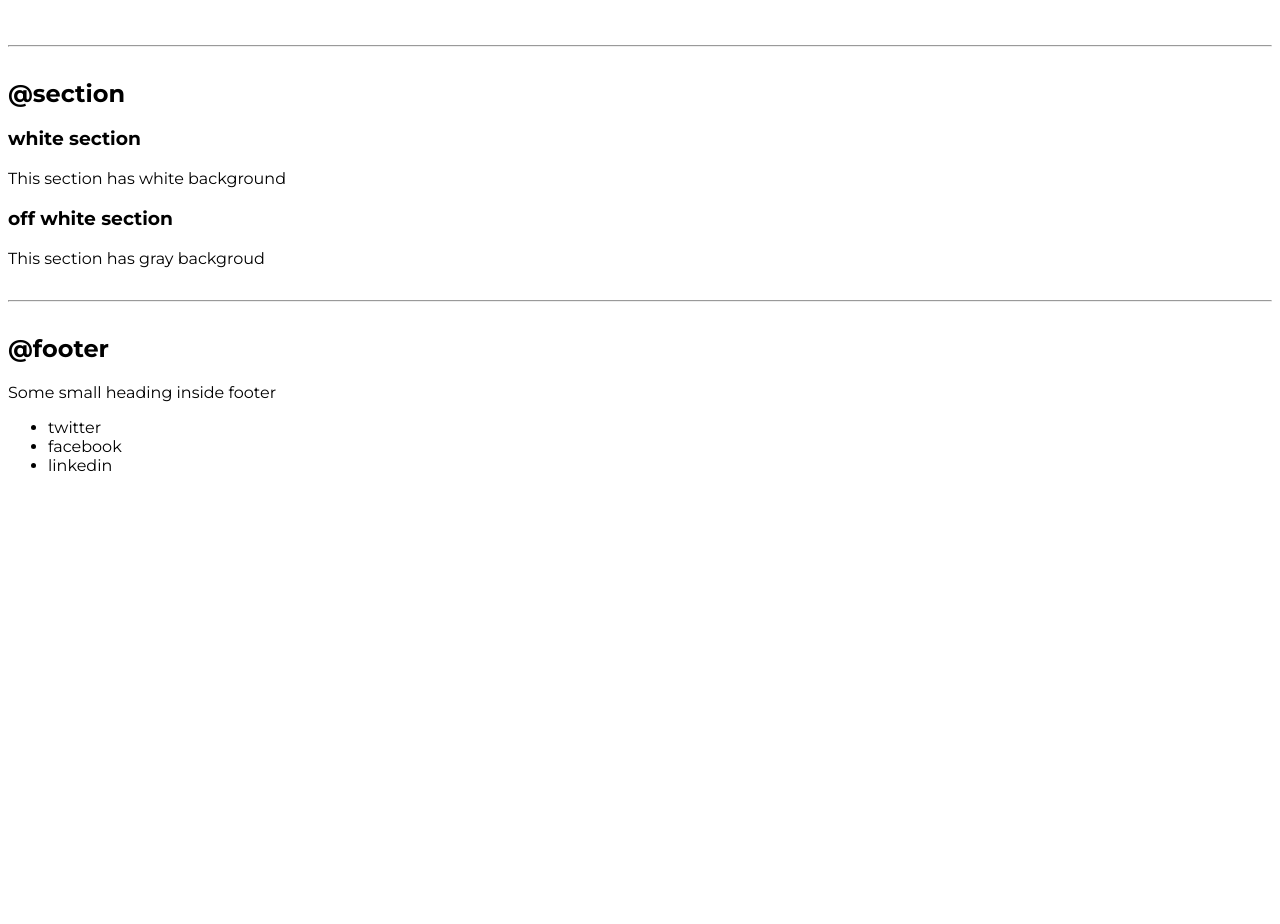
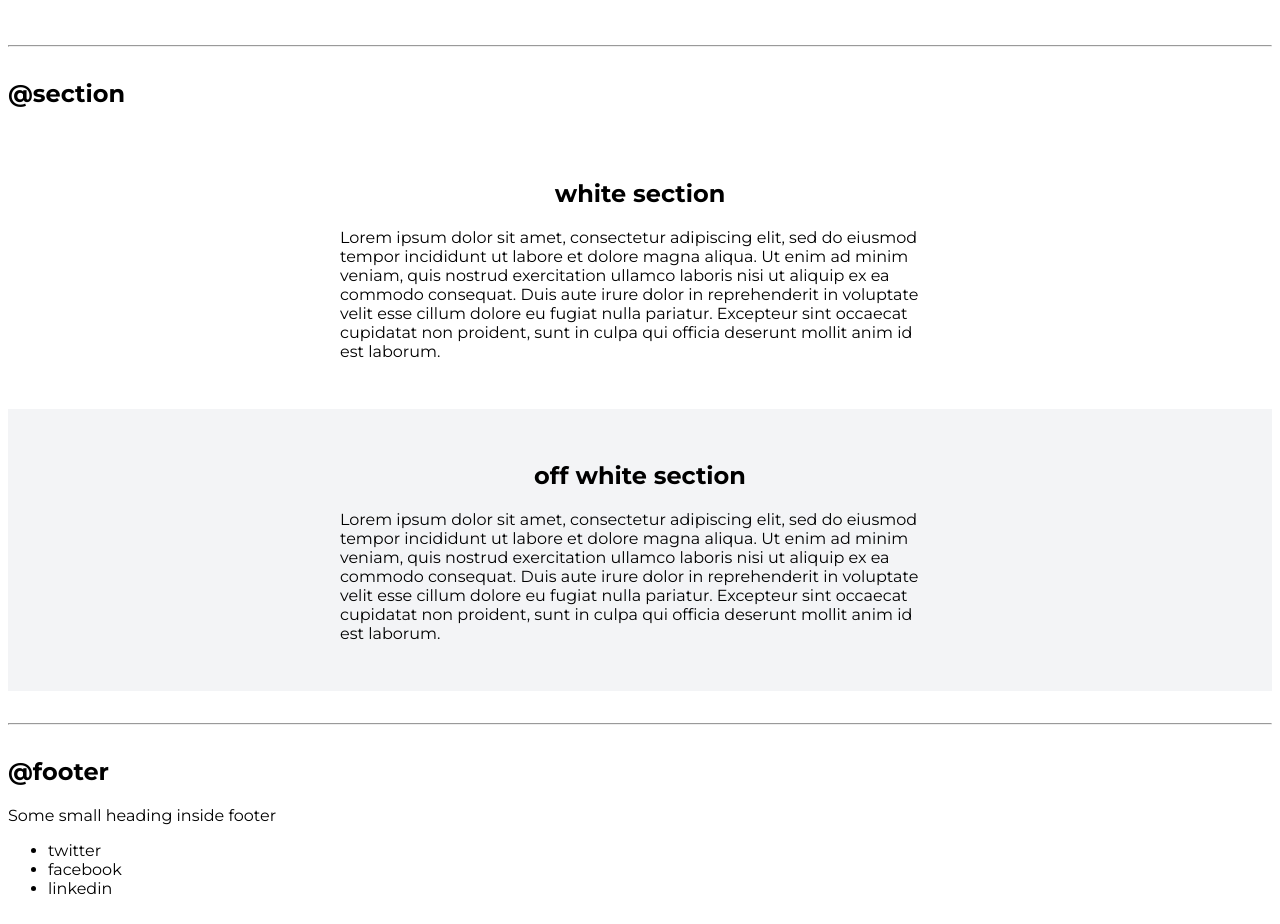
Before and after one commit to MadhushreeKunder/madhushree-kunder-portfolio, a plain HTML site: page index.html in a window 1280 px wide. Shown: the part 1940-2864 px from the top of the page. Before the commit the page ends 2839 px from the top, so only its background shows below. Drawn offline with Linux system fonts and the light colour scheme.

Commit message:
sections

```diff
--- a/index.html
+++ b/index.html
@@ -94,20 +94,27 @@
 
     <header class="hero">
         <img class="hero-img" src="images/hero-image.svg" />
-        <h1 class="hero-heading">Madhushree Kunder the <span style="color: var(--primary-color)">Web Developer</span></h1>
+        <h1 class="hero-heading">Madhushree Kunder the <span style="color: var(--primary-color)">Web Developer</span>
+        </h1>
     </header>
 
     <hr>
     <h2>@section</h2>
 
-    <section>
-        <h3>white section</h3>
-        <p>This section has white background</p>
+    <section class="section">
+        <div class="container container-center">
+            <h1>white section</h3>
+                <p>Lorem ipsum dolor sit amet, consectetur adipiscing elit, sed do eiusmod tempor incididunt ut labore et dolore magna aliqua. Ut enim ad minim veniam, quis nostrud exercitation ullamco laboris nisi ut aliquip ex ea commodo consequat. Duis aute irure dolor in reprehenderit in voluptate velit esse cillum dolore eu fugiat nulla pariatur. Excepteur sint occaecat cupidatat non proident, sunt in culpa qui officia deserunt mollit anim id est laborum.</p>
+        </div>
+
     </section>
 
-    <section>
-        <h3>off white section</h3>
-        <p>This section has gray backgroud</p>
+    <section class="section ow">
+        <div class="container container-center">
+            <h1>off white section</h3>
+                <p>Lorem ipsum dolor sit amet, consectetur adipiscing elit, sed do eiusmod tempor incididunt ut labore et dolore magna aliqua. Ut enim ad minim veniam, quis nostrud exercitation ullamco laboris nisi ut aliquip ex ea commodo consequat. Duis aute irure dolor in reprehenderit in voluptate velit esse cillum dolore eu fugiat nulla pariatur. Excepteur sint occaecat cupidatat non proident, sunt in culpa qui officia deserunt mollit anim id est laborum.</p>
+        </div>
+
     </section>
 
     <hr>
--- a/styles.css
+++ b/styles.css
@@ -2,11 +2,10 @@
 
 :root {
   --primary-color: #f87171;
-  --secondary-color: #1F2937;
-  --dark-gray: #4B5563;
-
+  --secondary-color: #1f2937;
+  --dark-gray: #4b5563;
+  --light-gray:#F3F4F6;
 }
-
 
 /* background-color: #1F2937; */
 body {
@@ -48,18 +47,18 @@ hr {
 
 /**lists**/
 
-.list-non-bullet{
-        list-style: none;
+.list-non-bullet {
+  list-style: none;
 }
 
-.list-item-inline{
-    display:inline;
-    padding: 0rem 0.5rem;
+.list-item-inline {
+  display: inline;
+  padding: 0rem 0.5rem;
 }
 
 /** navigation **/
 
-.navigation{
+.navigation {
   background-color: var(--secondary-color);
   color: white;
   padding: 1rem;
@@ -67,37 +66,52 @@ hr {
   border-top-right-radius: 1rem;
 }
 
-.navigation .link{
+.navigation .link {
   color: var(--primary-color);
 }
 
-.align-to-right{
+.align-to-right {
   text-align: right;
 }
 
-.nav-brand{
+.nav-brand {
   font-weight: bold;
-  font-size: 1.1rem ;
+  font-size: 1.1rem;
 }
 
-.link-active{
-  font-weight:bold;
+.link-active {
+  font-weight: bold;
 }
 
 /** header **/
 
-.hero{
+.hero {
   padding: 1rem;
 }
 
-.hero .hero-img{
+.hero .hero-img {
   max-width: 350px;
   margin: auto;
-  display:block;
+  display: block;
 }
 
-.hero .hero-heading{
+.hero .hero-heading {
   padding-top: 1rem;
-  text-align:center;
+  text-align: center;
   color: var(--dark-gray);
 }
+
+/** sections **/
+
+.section{
+  padding: 2rem;
+}
+
+.section h1 {
+
+  text-align: center;
+}
+
+.ow {
+  background-color: var(--light-gray);
+}
```
